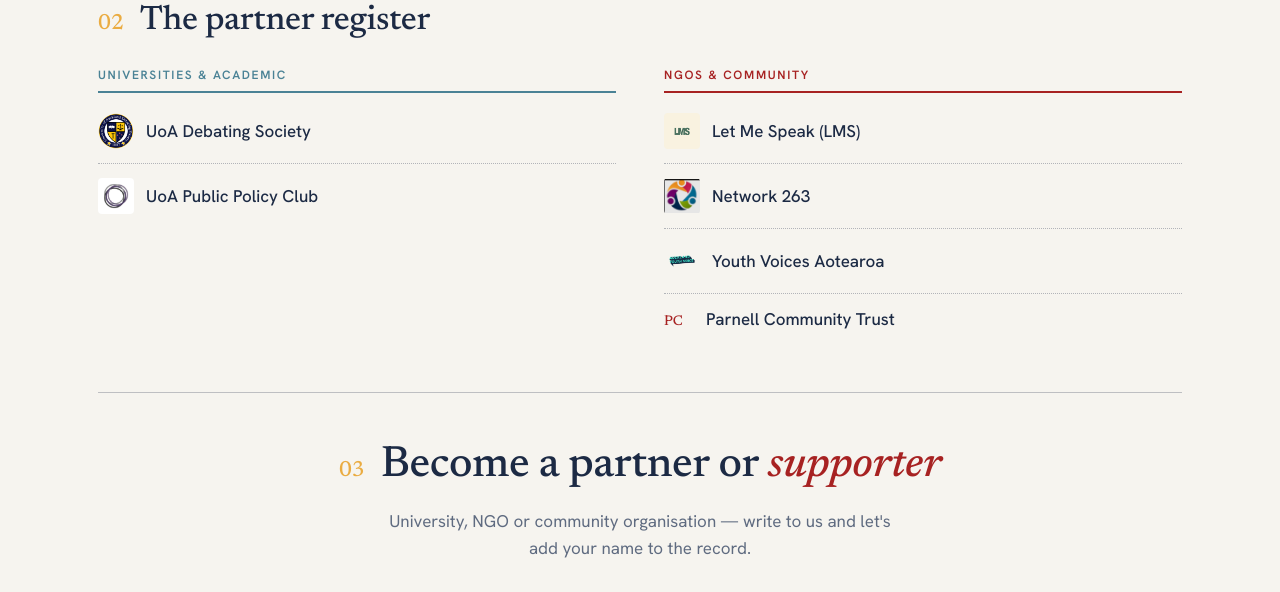
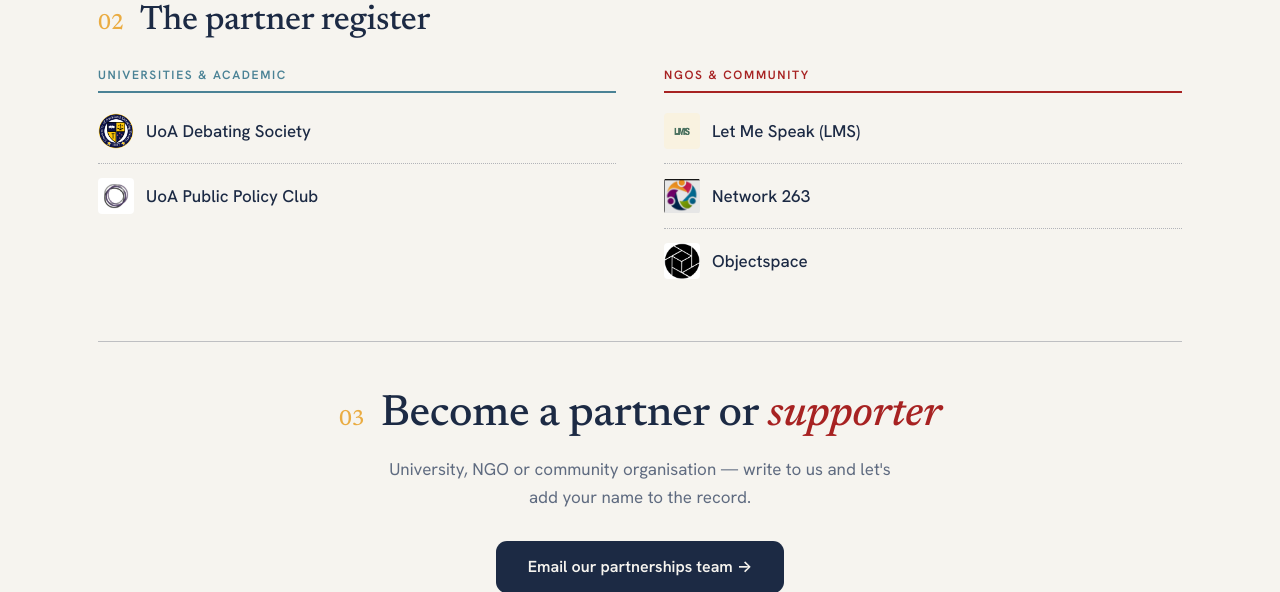
Before and after one commit to iDunno021/srdgwebsite, a Django app: page /partners/ in a window 1280 px wide. Shown: the part 1120-1712 px from the top of the page. Run offline with Django 5.2, Linux system fonts and the light colour scheme; data comes from the database, SQL or seed files in the repository; parts of the project's set-up code (start-up, migrations or seed data) failed here and were passed over.

Commit message:
add partners image

```diff
--- a/pages/templates/pages/partners.html
+++ b/pages/templates/pages/partners.html
@@ -123,12 +123,8 @@
                             <span class="register-name">Network 263</span>
                         </li>
                         <li class="register-item has-logo">
-                            <img src="{% static 'pages/images/ayv.png' %}" alt="Youth Voices Aotearoa" class="register-logo">
-                            <span class="register-name">Youth Voices Aotearoa</span>
-                        </li>
-                        <li class="register-item">
-                            <span class="register-initials register-initials-red">PC</span>
-                            <span class="register-name">Parnell Community Trust</span>
+                            <img src="{% static 'pages/images/os.png' %}" alt="Objectspace" class="register-logo">
+                            <span class="register-name">Objectspace</span>
                         </li>
                     </ul>
                 </div>
```
Also changed, not shown: pages/static/pages/images/os.png (added).
